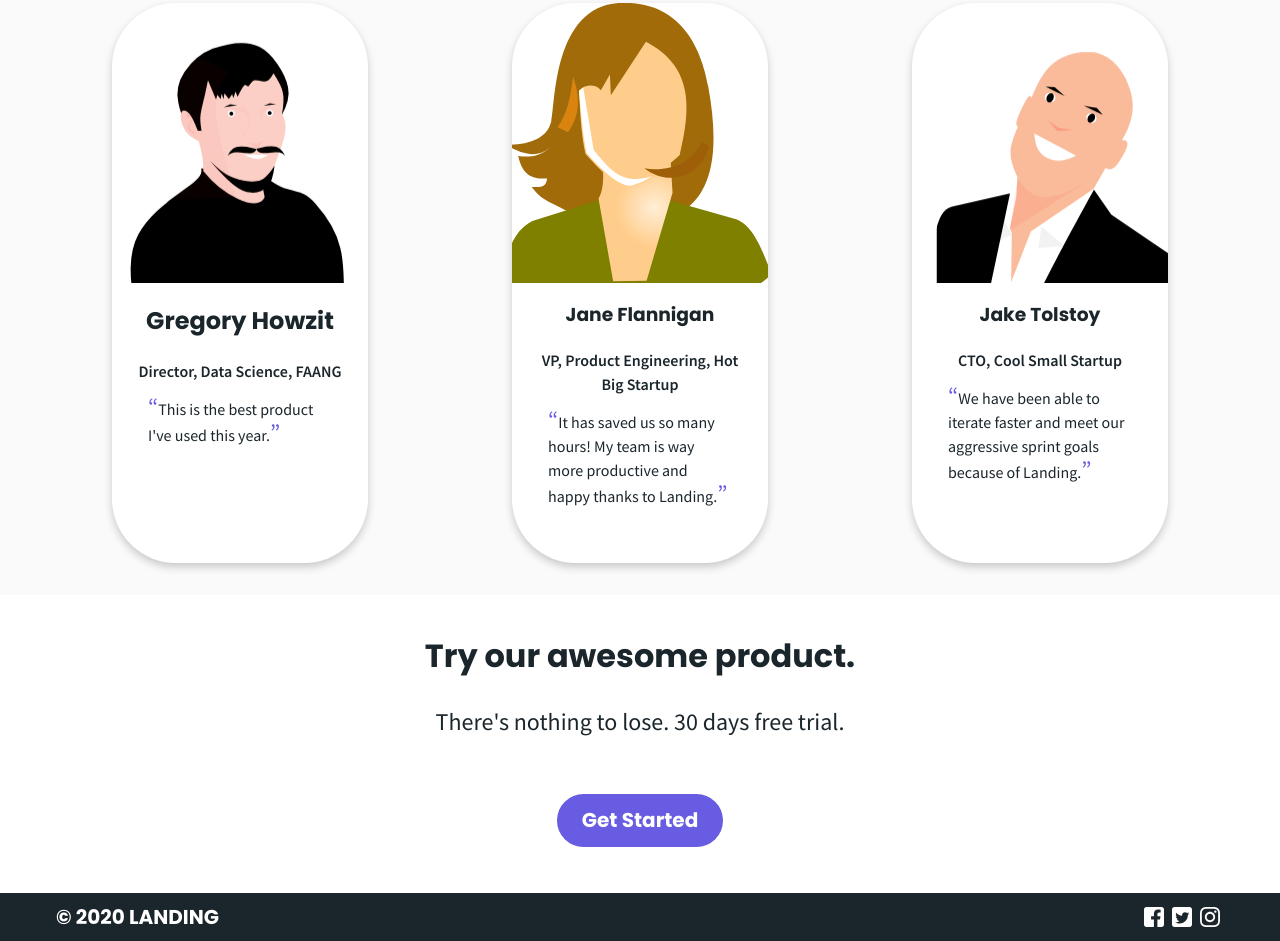
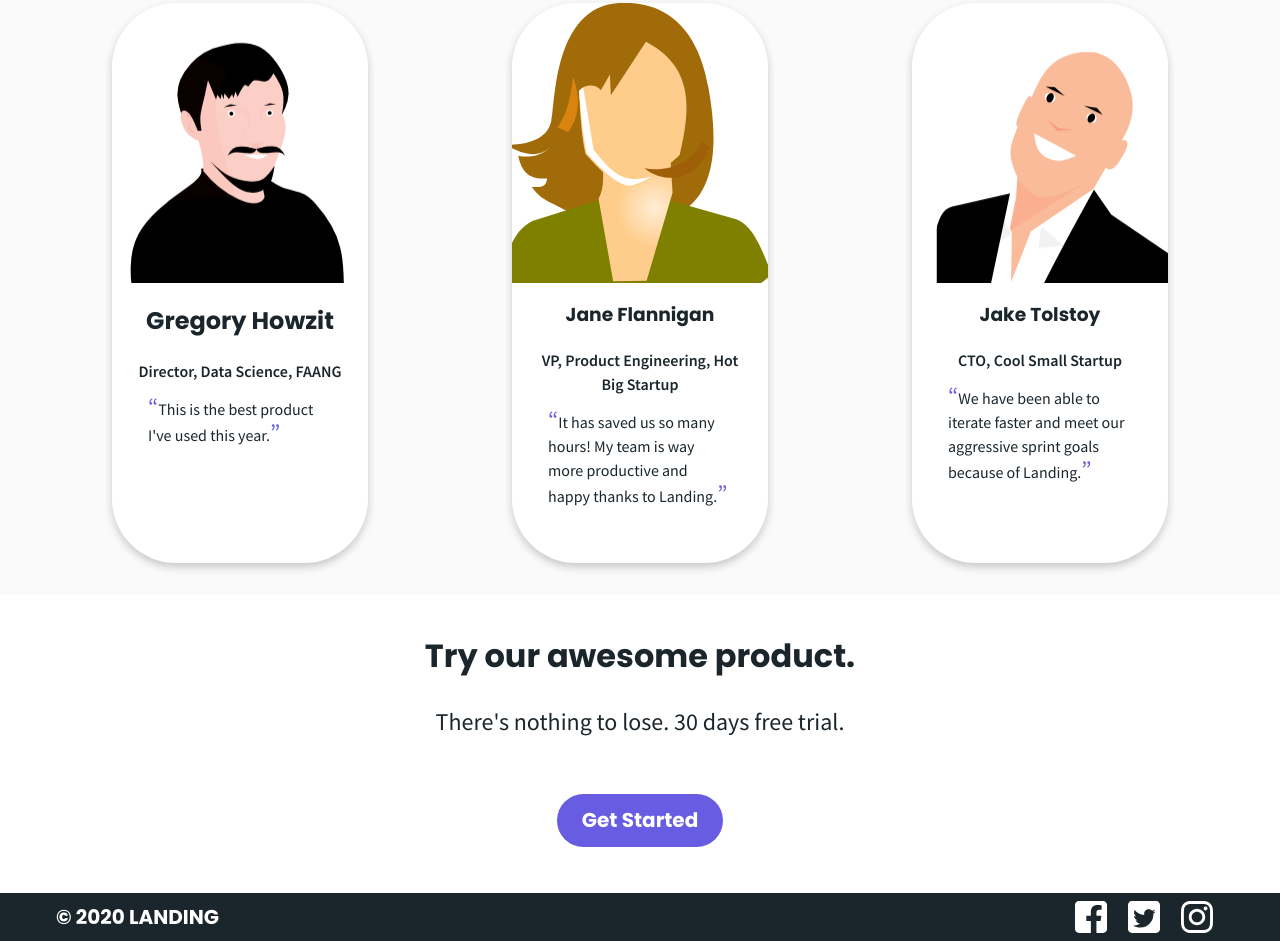
Before and after one commit to btahir/gatsby-landing-page-starter, a Gatsby site: page / in a window 1280 px wide. Shown: the part 3050-3991 px from the top of the page. Built offline with nearby package versions, Linux system fonts and the light colour scheme; Gatsby itself is replaced by a stand-in of ours.

Commit message:
increase social media icons size

```diff
--- a/src/components/Footer.js
+++ b/src/components/Footer.js
@@ -9,9 +9,9 @@ const Footer =  ({ siteTitle }) => {
         &copy; 2020 {siteTitle}
       </div>
         <div className="social-media">
-          <a href="https://www.facebook.com"><div className="social-facebook"></div></a>
-          <a href="https://www.twitter.com"><div className="social-twitter"></div></a>
-          <a href="https://www.instagram.com"><div className="social-instagram"></div></a>
+          <a href="https://www.facebook.com"><div className="social-facebook">Facebook</div></a>
+          <a href="https://www.twitter.com"><div className="social-twitter">Twitter</div></a>
+          <a href="https://www.instagram.com"><div className="social-instagram">Instagram</div></a>
         </div>
       </div>
     </footer>
--- a/src/styles/base/_breakpoints.scss
+++ b/src/styles/base/_breakpoints.scss
@@ -10,6 +10,10 @@ Gratefully taken from this amazing repo: https://github.com/ovidiumihaibelciug/g
 
   @if $value == 'phone-md' {
     @media only screen and (max-width : 640px) { @content; }
+  }
+
+  @if $value == 'from-phone-md' {
+    @media only screen and (min-width : 640px) { @content; }
   }
 
   @if $value == 'phone' {
--- a/src/styles/components/_footer.scss
+++ b/src/styles/components/_footer.scss
@@ -22,28 +22,62 @@
 .social-media {
   display: flex;
   justify-content: space-around;
+  min-width: 6rem;
 }
 
 .social-facebook {
-  background: url('../assets/social-media/social-facebook.svg') no-repeat center;
-  background-size: 1.25rem;
-  height: 1.25rem;
-  width: 1.25rem;
+  background: url("../assets/social-media/social-facebook.svg") no-repeat center;
+  background-size: 100% 100%;
+  height: 1.5rem;
+  width: 1.5rem;
+  font-size: 0;
   margin: 0 0.25em;
 }
 
 .social-twitter {
-  background: url('../assets/social-media/social-twitter.svg') no-repeat center;
-  background-size: 1.25rem;
-  height: 1.25rem;
-  width: 1.25rem;
+  background: url("../assets/social-media/social-twitter.svg") no-repeat center;
+  background-size: 100% 100%;
+  height: 1.5rem;
+  width: 1.5rem;
+  font-size: 0;
   margin: 0 0.25em;
 }
 
 .social-instagram {
-  background: url('../assets/social-media/social-instagram.svg') no-repeat center;
-  background-size: 1.25rem;
-  height: 1.25rem;
-  width: 1.25rem;
+  background: url("../assets/social-media/social-instagram.svg") no-repeat center;
+  background-size: 100% 100%;
+  height: 1.5rem;
+  width: 1.5rem;
+  font-size: 0;
   margin: 0 0.25em;
 }
+
+@include breakpoint("from-phone-md") {
+  .social-media {
+    min-width: 10rem;
+  }
+
+  .social-facebook {
+    background-size: 100% 100%;
+    height: 2rem;
+    width: 2rem;
+    font-size: 0;
+    margin: 0 0.75em;
+  }
+
+  .social-twitter {
+    background-size: 100% 100%;
+    height: 2rem;
+    width: 2rem;
+    font-size: 0;
+    margin: 0 0.75em;
+  }
+
+  .social-instagram {
+    background-size: 100% 100%;
+    height: 2rem;
+    width: 2rem;
+    font-size: 0;
+    margin: 0 0.75em;
+  }
+}
```
